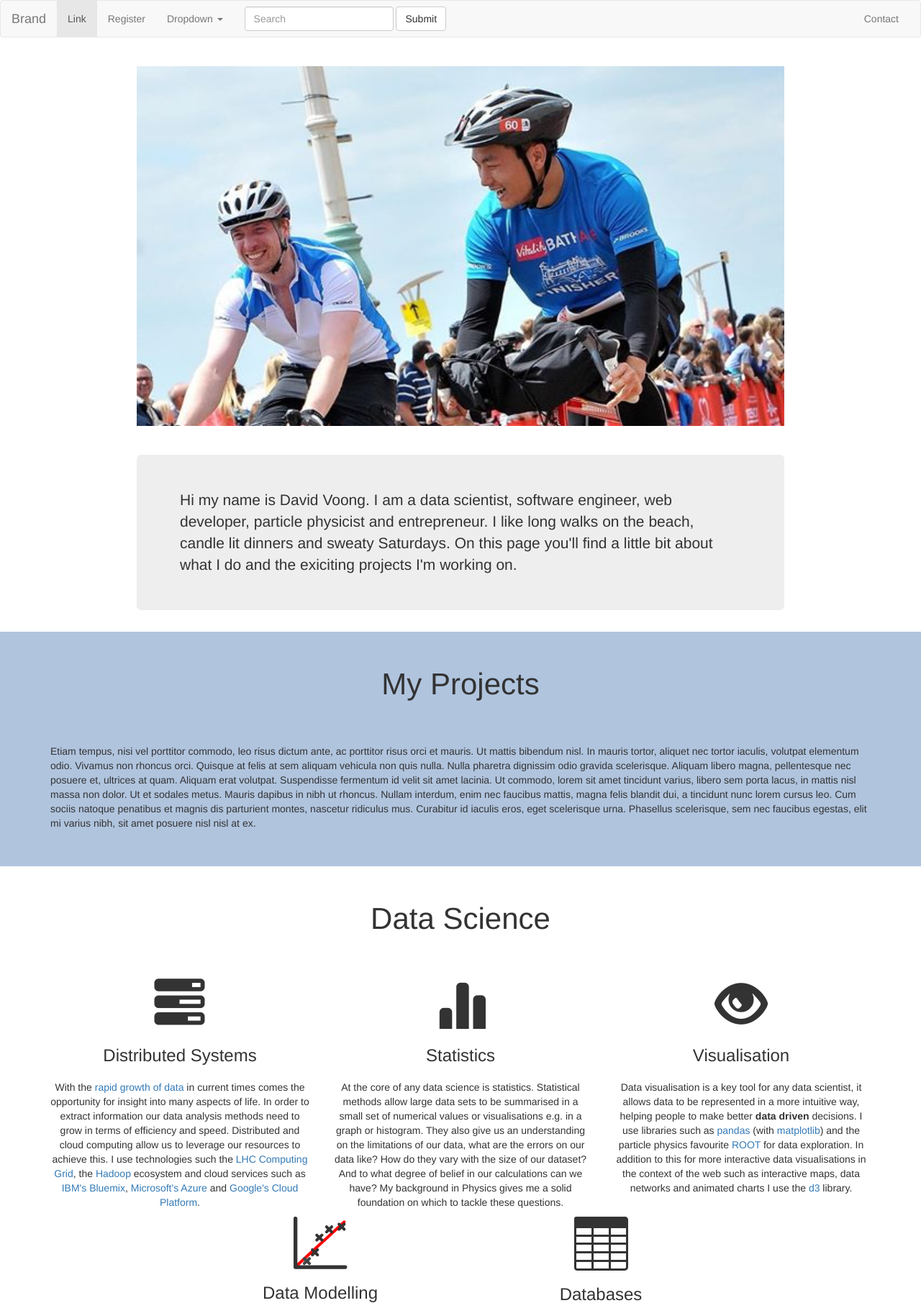
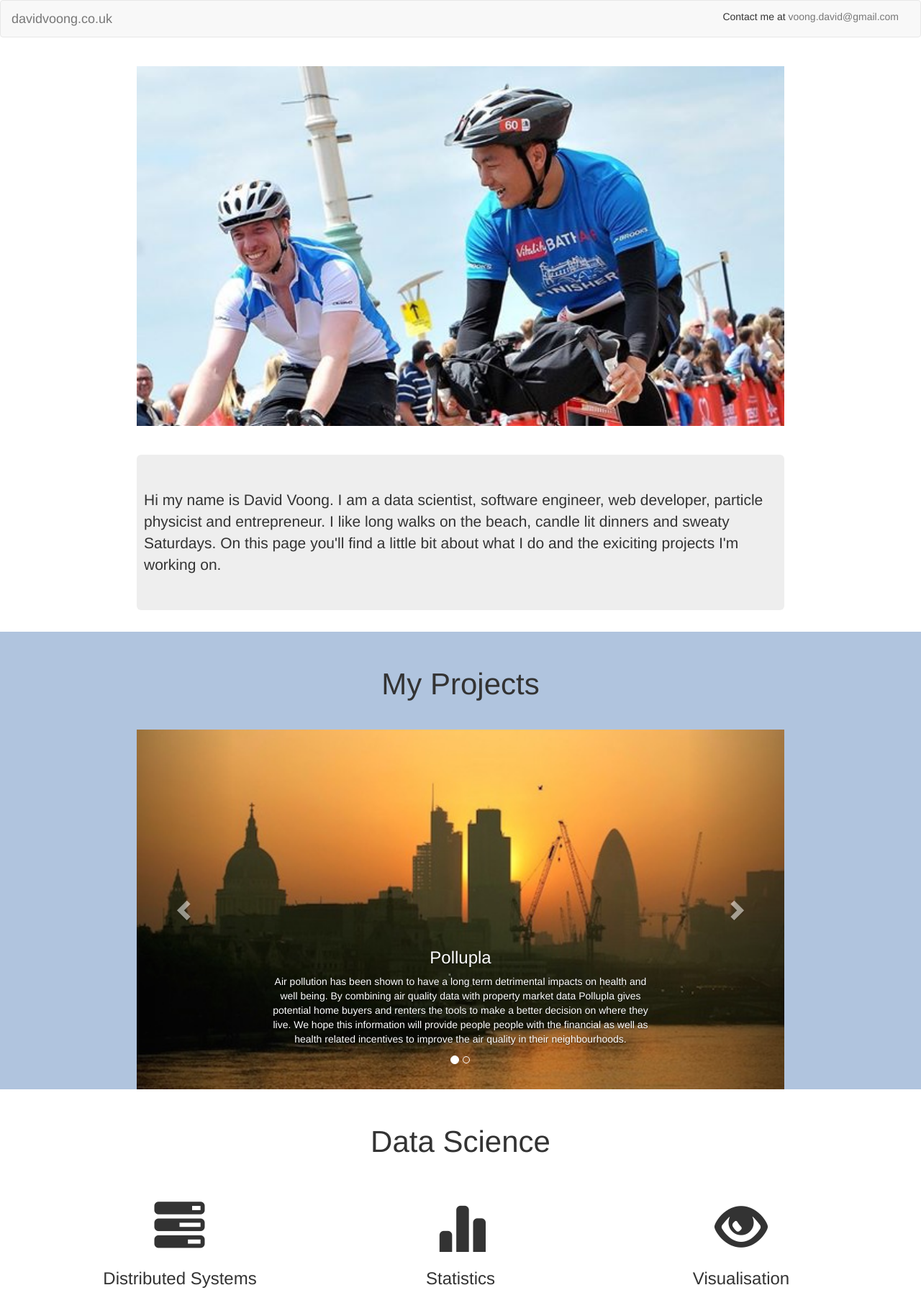
Before and after one commit to dvoong/davidvoong, a Django app: page / in a window 1280 px wide. Shown: the top 1811 px of the page at 72% size. Run offline with Django 3.2, Linux system fonts and the light colour scheme; some libraries are stand-ins or nearby versions.

Commit message:
Add projects section and a page for Pollupla

```diff
--- a/davidvoong/templates/davidvoong/home.html
+++ b/davidvoong/templates/davidvoong/home.html
@@ -62,16 +62,53 @@
     <div class="container">
       <div id="bike" class="jumbotron" style="margin-top: 40px; margin-bottom: 40px; height: 500px; padding: 25px 25px 25px 25px;">
       </div>
-      <div class="jumbotron" style="width: 900px; margin-left: auto; margin-right: auto;">
+      <div class="jumbotron" style="max-width: 900px; margin-left: auto; margin-right: auto; padding-left: 10px; padding-right: 10px;">
 	<p style="margin-bottom: 0px">Hi my name is David Voong. I am a data scientist, software engineer, web developer, particle physicist and entrepreneur. I like long walks on the beach, candle lit dinners and sweaty Saturdays. On this page you'll find a little bit about what I do and the exiciting projects I'm working on.</p>
       </div>
     </div>
   </div>
 
-  <div id="id-projects" class="container-fluid" style="padding-top: 10px; padding-bottom: 40px;">
-    <div class="container">
-      <h2 style="padding-bottom: 20px;">My Projects</h2>
-      <p>Etiam tempus, nisi vel porttitor commodo, leo risus dictum ante, ac porttitor risus orci et mauris. Ut mattis bibendum nisl. In mauris tortor, aliquet nec tortor iaculis, volutpat elementum odio. Vivamus non rhoncus orci. Quisque at felis at sem aliquam vehicula non quis nulla. Nulla pharetra dignissim odio gravida scelerisque. Aliquam libero magna, pellentesque nec posuere et, ultrices at quam. Aliquam erat volutpat. Suspendisse fermentum id velit sit amet lacinia. Ut commodo, lorem sit amet tincidunt varius, libero sem porta lacus, in mattis nisl massa non dolor. Ut et sodales metus. Mauris dapibus in nibh ut rhoncus. Nullam interdum, enim nec faucibus mattis, magna felis blandit dui, a tincidunt nunc lorem cursus leo. Cum sociis natoque penatibus et magnis dis parturient montes, nascetur ridiculus mus. Curabitur id iaculis eros, eget scelerisque urna. Phasellus scelerisque, sem nec faucibus egestas, elit mi varius nibh, sit amet posuere nisl nisl at ex.</p>
+  <div id="id-projects" class="container-fluid" style="padding-top: 10px; padding-bottom: 0px; padding-left: 0px; padding-right: 0px;">
+    <div class="container" style="padding-left: 0px; padding-right: 0px; max-width: 900px;">
+      <h2 style="">My Projects</h2>
+      <div id="myCarousel" class="carousel slide" data-ride="carousel" data-interval="false">
+	<!-- Indicators -->
+	<ol class="carousel-indicators">
+	  <li data-target="#myCarousel" data-slide-to="0" class="active"></li>
+	  <li data-target="#myCarousel" data-slide-to="1"></li>
+	</ol>
+
+	<!-- Wrapper for slides -->
+	<div class="carousel-inner" role="listbox">
+	  <div class="item active" style="">
+	    <a href="projects/pollupla">
+	      <img src="{% static 'davidvoong/london_pollution.jpeg' %}" alt="" style="width: 100%; max-width: 100%; max-height: 100%; min-height: 500px; min-width: 900px;">
+	    </a>
+	    <div class="carousel-caption">
+	      <h3>Pollupla</h3>
+	      <p>Air pollution has been shown to have a long term detrimental impacts on health and well being. By combining air quality data with property market data Pollupla gives potential home buyers and renters the tools to make a better decision on where they live. We hope this information  will provide people people with the financial as well as health related incentives to improve the air quality in their neighbourhoods.</p>
+	    </div>
+	  </div>
+
+	  <div class="item">
+	    <img src="{% static 'davidvoong/projects.jpg' %}" alt="" style="width: 100%; max-width: 100%; max-height: 100%; min-height: 500px; min-width: 900px;">
+	    <div class="carousel-caption">
+	      <h3>More Coming Soon</h3>
+	      <p style="margin-bottom: 90px;">If there's a project you think I'd be interested in, please contact me.</p>
+	    </div>
+	  </div>
+
+	  <!-- Left and right controls -->
+	  <a class="left carousel-control" href="#myCarousel" role="button" data-slide="prev">
+	    <span class="glyphicon glyphicon-chevron-left" aria-hidden="true"></span>
+	    <span class="sr-only">Previous</span>
+	  </a>
+	  <a class="right carousel-control" href="#myCarousel" role="button" data-slide="next">
+	    <span class="glyphicon glyphicon-chevron-right" aria-hidden="true"></span>
+	    <span class="sr-only">Next</span>
+	  </a>
+	</div>
+      </div>
     </div>
   </div>
 
--- a/davidvoong/templates/davidvoong/navbar.html
+++ b/davidvoong/templates/davidvoong/navbar.html
@@ -8,45 +8,15 @@
 	    <span class="icon-bar"></span>
 	    <span class="icon-bar"></span>
 	  </button>
-	  <a class="navbar-brand" href="#">Brand</a>
+	  <a class="navbar-brand" href="/">davidvoong.co.uk</a>
 	</div>
 
 	<!-- Collect the nav links, forms, and other content for toggling -->
 	<div class="collapse navbar-collapse" id="bs-example-navbar-collapse-1">
 	  <ul class="nav navbar-nav">
-	    <li class="active"><a href="#">Link <span class="sr-only">(current)</span></a></li>
-	    <li><a href="registration">Register</a></li>
-	    <li class="dropdown">
-	      <a href="#" class="dropdown-toggle" data-toggle="dropdown" role="button" aria-haspopup="true" aria-expanded="false">Dropdown <span class="caret"></span></a>
-	      <ul class="dropdown-menu">
-		<li><a href="#">Action</a></li>
-		<li><a href="#">Another action</a></li>
-		<li><a href="#">Something else here</a></li>
-		<li role="separator" class="divider"></li>
-		<li><a href="#">Separated link</a></li>
-		<li role="separator" class="divider"></li>
-		<li><a href="#">One more separated link</a></li>
-	      </ul>
-	    </li>
 	  </ul>
-	  <form class="navbar-form navbar-left" role="search">
-	    <div class="form-group">
-	      <input type="text" class="form-control" placeholder="Search">
-	    </div>
-	    <button type="submit" class="btn btn-default">Submit</button>
-	  </form>
-	  <ul class="nav navbar-nav navbar-right">
-	    <li><a href="#">Contact</a></li>
-	    <!-- <li class="dropdown"> -->
-	    <!--   <a href="#" class="dropdown-toggle" data-toggle="dropdown" role="button" aria-haspopup="true" aria-expanded="false">Dropdown <span class="caret"></span></a> -->
-	    <!--   <ul class="dropdown-menu"> -->
-	    <!-- 	<li><a href="#">Action</a></li> -->
-	    <!-- 	<li><a href="#">Another action</a></li> -->
-	    <!-- 	<li><a href="#">Something else here</a></li> -->
-	    <!-- 	<li role="separator" class="divider"></li> -->
-	    <!-- 	<li><a href="#">Separated link</a></li> -->
-	    <!--   </ul> -->
-	    <!-- </li> -->
+	  <ul class="nav navbar-nav navbar-right" style="margin-top: 12px;">
+	    <li>Contact me at <a style="display: inline; padding-left: 0px;" href="mailto:voong.david@gmail.com">voong.david@gmail.com</a></li>
 	  </ul>
 	</div><!-- /.navbar-collapse -->
       </div><!-- /.container-fluid -->
--- a/davidvoong/urls.py
+++ b/davidvoong/urls.py
@@ -19,4 +19,5 @@ from django.contrib import admin
 urlpatterns = [
     url(r'^admin/', include(admin.site.urls)),
     url(r'^$', 'davidvoong.views.home', name='home'),
+    url(r'projects/pollupla', 'davidvoong.views.pollupla', name='pollupla'),
 ]
--- a/davidvoong/views.py
+++ b/davidvoong/views.py
@@ -3,3 +3,6 @@ from django.shortcuts import render
 
 def home(request):
     return render(request, 'davidvoong/home.html')
+
+def pollupla(request):
+    return render(request, 'davidvoong/pollupla.html')
```
Also changed, not shown: davidvoong/templates/davidvoong/pollupla.html (added, +104 -0 lines), davidvoong/static/davidvoong/london_pollution.jpeg (added), davidvoong/static/davidvoong/projects.jpg (added).
